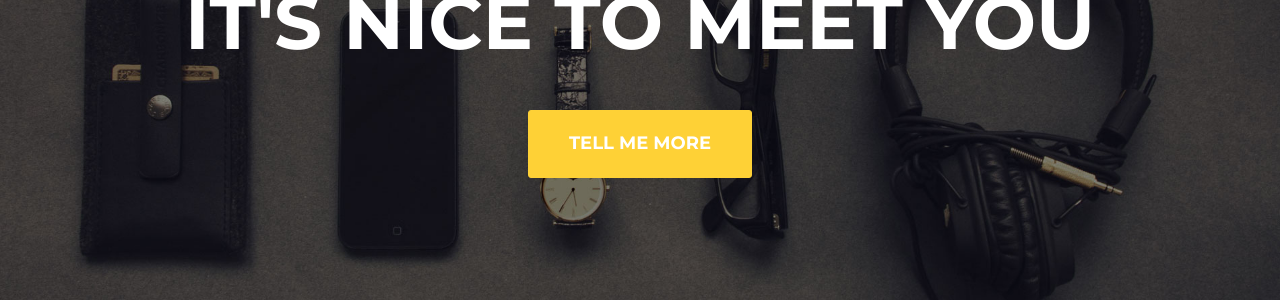
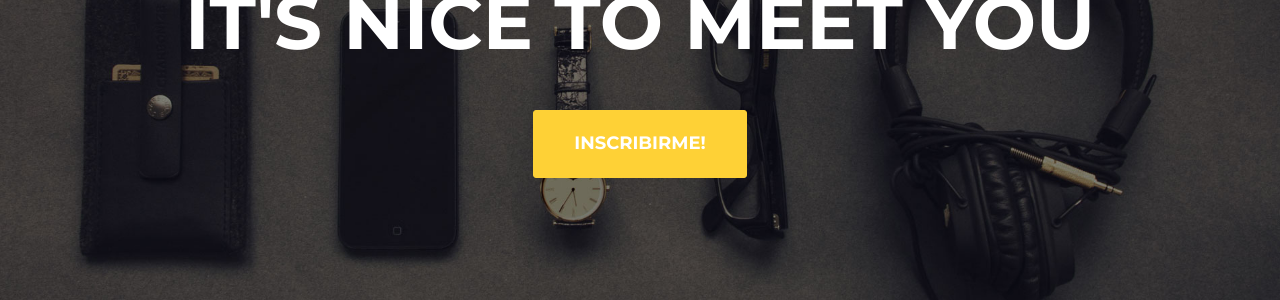
Before and after one commit to torneofundacionmoisesmellado/2021, a Jekyll site: the page built from index.html, in a window 1280 px wide and 900 px high. Shown: the part 380-680 px from the top of the window. Built offline with Jekyll 4.4.1, drawn with Linux system fonts in a browser that asks for light colours; some web fonts are replaced.

Commit message:
Update header.html

```diff
--- a/_includes/header.html
+++ b/_includes/header.html
@@ -38,7 +38,7 @@
             <div class="intro-text">
                 <div class="intro-lead-in">Welcome To Our Studio!</div>
                 <div class="intro-heading">It's Nice To Meet You</div>
-                <a href="#services" class="page-scroll btn btn-xl">Tell Me More</a>
+                <a href="https://forms.gle/igwGRz4yEeKZCXQ86" class="btn btn-xl">Inscribirme!</a>
             </div>
         </div>
     </header>
```
